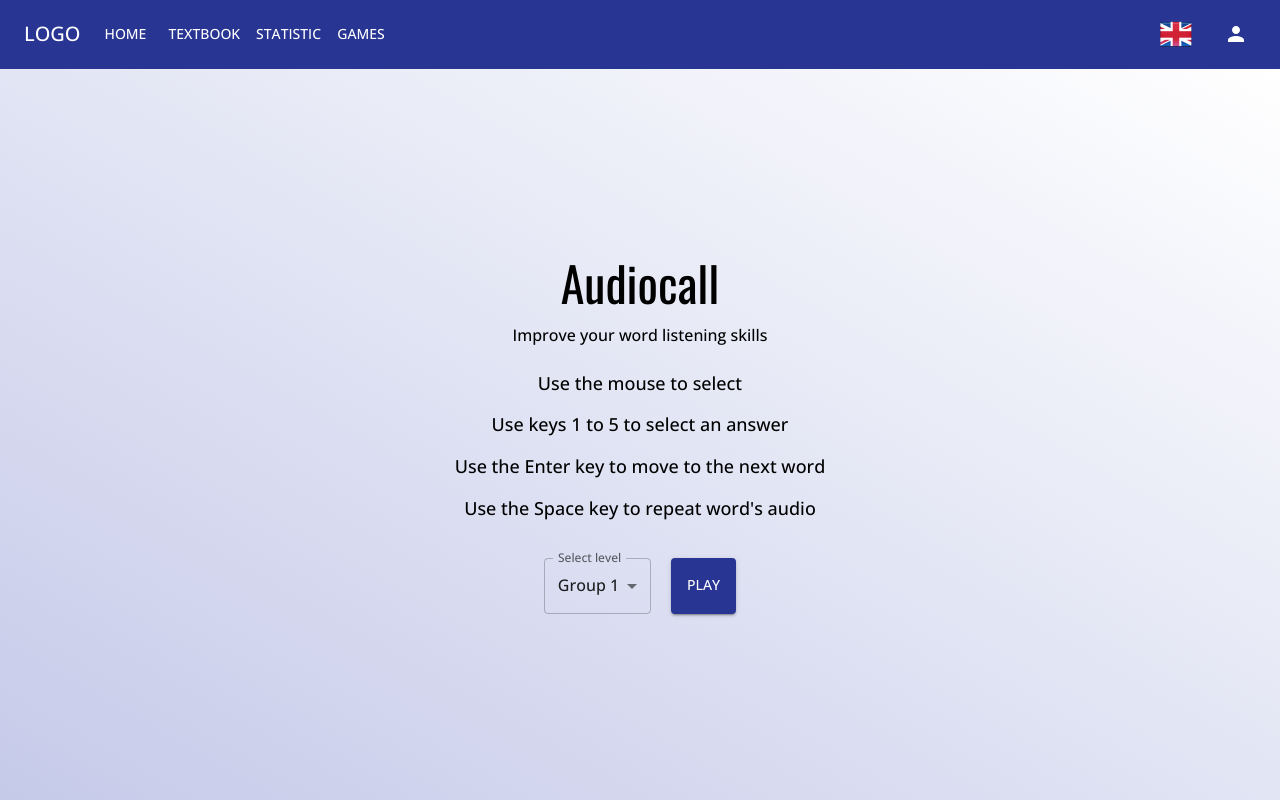
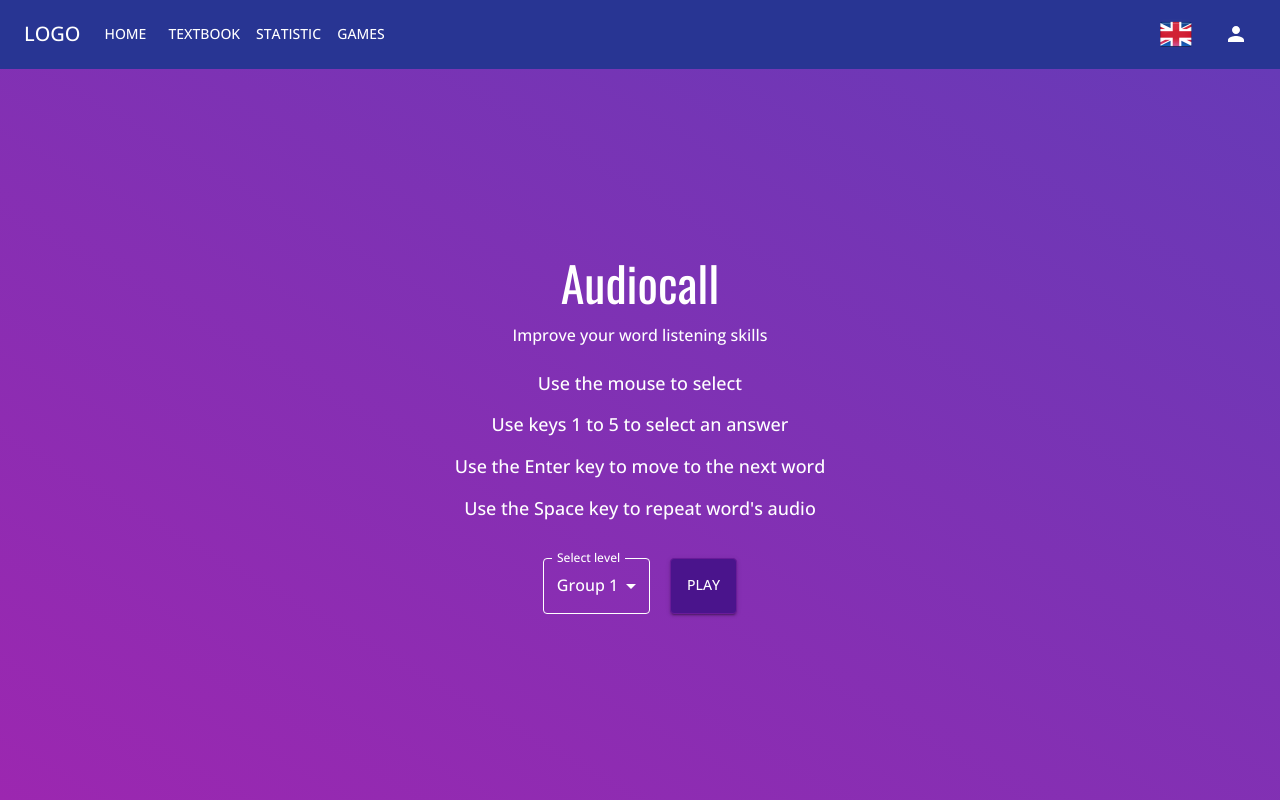
Before and after one commit to liliyavoloshina/rslang, a React (Create React App) app: page /audiocall in a window 1280 px wide. Built offline with nearby package versions, Linux system fonts and the light colour scheme.

Commit message:
feat: customize level selection page

```diff
--- a/src/components/game/LevelSelection/LevelSelection.tsx
+++ b/src/components/game/LevelSelection/LevelSelection.tsx
@@ -1,24 +1,61 @@
 import { useState } from 'react'
 import { useTranslation } from 'react-i18next'
 
-import { SelectChangeEvent } from '@mui/material'
+import { Color, SelectChangeEvent } from '@mui/material'
 import Box from '@mui/material/Box'
-import Button from '@mui/material/Button'
+import Button, { ButtonProps } from '@mui/material/Button'
 import Container from '@mui/material/Container'
 import FormControl from '@mui/material/FormControl'
-import InputLabel from '@mui/material/InputLabel'
+import InputLabel, { InputLabelProps } from '@mui/material/InputLabel'
 import List from '@mui/material/List'
 import ListItem from '@mui/material/ListItem'
 import ListItemText from '@mui/material/ListItemText'
 import MenuItem from '@mui/material/MenuItem'
-import Select from '@mui/material/Select'
+import Select, { SelectProps } from '@mui/material/Select'
 import Typography from '@mui/material/Typography'
-import { indigo, lightGreen } from '@mui/material/colors'
+import { deepPurple, green, lightGreen, purple, teal } from '@mui/material/colors'
+import { styled } from '@mui/material/styles'
 
 import { useAppDispatch } from '~/app/hooks'
 import { toggleLevelSelection } from '~/features/audiocall'
 
 import { LevelSelectionProps } from './LevelSelection.types'
+
+interface LevelSelectionCustomProps {
+	customcolor: Color
+}
+
+const LevelSelectionLabel = styled(InputLabel)<LevelSelectionCustomProps & InputLabelProps>(({ customcolor }) => ({
+	color: '#fff',
+	'&.Mui-focused': {
+		color: customcolor[200],
+	},
+}))
+
+const LevelSelectionSelect = styled(Select)<LevelSelectionCustomProps & SelectProps>(({ customcolor }) => ({
+	color: '#fff',
+
+	'& .MuiOutlinedInput-notchedOutline': {
+		borderColor: '#fff',
+	},
+
+	'&.Mui-focused .MuiOutlinedInput-notchedOutline': {
+		borderColor: customcolor[900],
+	},
+
+	'& .MuiSvgIcon-root': {
+		color: '#fff',
+	},
+}))
+
+const LevelSelectionButton = styled(Button)<LevelSelectionCustomProps & ButtonProps>(({ customcolor }) => ({
+	color: '#fff',
+	backgroundColor: customcolor[900],
+	border: `1px solid ${customcolor[800]}`,
+	'&:hover': {
+		backgroundColor: customcolor[700],
+	},
+}))
 
 const LevelSelection = ({ title, description, controls, type, onLevelSelected }: LevelSelectionProps) => {
 	const { t } = useTranslation()
@@ -27,8 +64,8 @@ const LevelSelection = ({ title, description, controls, type, onLevelSelected }:
 
 	const dispatch = useAppDispatch()
 
-	const handleChange = (event: SelectChangeEvent<number>) => {
-		const newGroup = +event.target.value
+	const handleChange = (event: SelectChangeEvent<unknown>) => {
+		const newGroup = +(event.target.value as string)
 		setGroup(newGroup)
 	}
 
@@ -37,10 +74,12 @@ const LevelSelection = ({ title, description, controls, type, onLevelSelected }:
 		dispatch(toggleLevelSelection(false))
 	}
 
-	const bgColor = type === 'audiocall' ? `linear-gradient(to right top, ${indigo[100]}, #fff)` : `linear-gradient(to right bottom, ${lightGreen[100]}, #fff)`
+	const customColor = type === 'audiocall' ? purple : green
+	const customColor2 = type === 'audiocall' ? deepPurple : teal
+	const bgColor = `linear-gradient(to right top, ${customColor[500]}, ${customColor2[500]})`
 
 	return (
-		<Box sx={{ height: '100%', background: bgColor }}>
+		<Box sx={{ height: '100%', background: bgColor, color: '#fff' }}>
 			<Container maxWidth="lg" sx={{ display: 'flex', flexDirection: 'column', alignItems: 'center', justifyContent: 'center', height: '100%' }}>
 				<Box sx={{ textAlign: 'center' }}>
 					<Typography variant="h3">{title}</Typography>
@@ -66,20 +105,21 @@ const LevelSelection = ({ title, description, controls, type, onLevelSelected }:
 					</List>
 				</Box>
 				<Box display="flex" gap="20px" marginTop="20px">
-					<FormControl>
-						<InputLabel>{t('LEVEL_SELECTION.SELECT_LEVEL')}</InputLabel>
-						<Select<number> value={group} label={t('LEVEL_SELECTION.SELECT_LEVEL')} onChange={handleChange}>
+					<FormControl color="primary" variant="outlined">
+						<LevelSelectionLabel customcolor={customColor}>{t('LEVEL_SELECTION.SELECT_LEVEL')}</LevelSelectionLabel>
+
+						<LevelSelectionSelect value={group} label={t('LEVEL_SELECTION.SELECT_LEVEL')} onChange={handleChange} customcolor={customColor}>
 							<MenuItem value={0}>{t('LEVEL_SELECTION.GROUP', { count: 1 })}</MenuItem>
 							<MenuItem value={1}>{t('LEVEL_SELECTION.GROUP', { count: 2 })}</MenuItem>
 							<MenuItem value={2}>{t('LEVEL_SELECTION.GROUP', { count: 3 })}</MenuItem>
 							<MenuItem value={3}>{t('LEVEL_SELECTION.GROUP', { count: 4 })}</MenuItem>
 							<MenuItem value={4}>{t('LEVEL_SELECTION.GROUP', { count: 5 })}</MenuItem>
 							<MenuItem value={5}>{t('LEVEL_SELECTION.GROUP', { count: 6 })}</MenuItem>
-						</Select>
+						</LevelSelectionSelect>
 					</FormControl>
-					<Button variant="contained" onClick={handlePlay}>
+					<LevelSelectionButton variant="contained" onClick={handlePlay} customcolor={customColor}>
 						{t('LEVEL_SELECTION.PLAY')}
-					</Button>
+					</LevelSelectionButton>
 				</Box>
 			</Container>
 		</Box>
--- a/src/index.css
+++ b/src/index.css
@@ -23,5 +23,5 @@ body {
 }
 
 .recharts-responsive-container {
-	font-family: Roboto, sans-serif;
+	font-family: 'Open Sans', sans-serif;
 }
```
